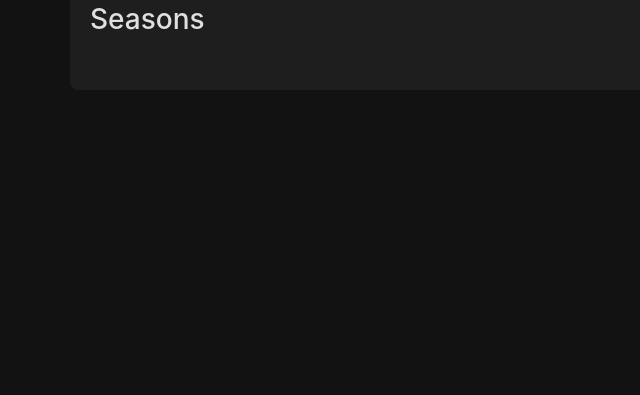
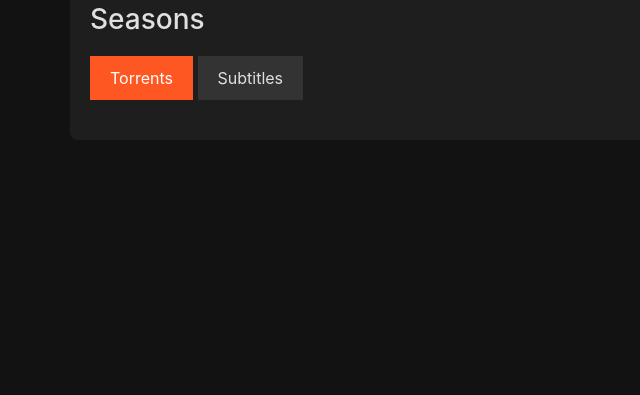
Before and after one commit to davidzarud/torrent-scraper, a Flask app: page /show/1 in a window 1280 px wide. Shown: the part 405-800 px from the top of the page, without its empty margins (0-640 px from the left). Run offline with Flask 3, Linux system fonts and the light colour scheme; data that the repository does not hold is empty; some libraries are stand-ins or nearby versions.

Commit message:
Add subtitle tab to tv shows

```diff
--- a/app.py
+++ b/app.py
@@ -346,6 +346,7 @@ def search_torrents(query):
 
     # Sort torrents by the number of seeders in descending order
     all_torrents.sort(key=lambda torrent: torrent['seeders'], reverse=True)
+    print("torrs ", all_torrents)
     return all_torrents
 
 
--- a/templates/show_detail.html
+++ b/templates/show_detail.html
@@ -115,6 +115,36 @@
         .filter-toggles .btn:hover {
             background-color: #555;
         }
+        .tab-container {
+            margin-bottom: 20px;
+        }
+        .tab-button {
+            background-color: #333;
+            color: #e0e0e0;
+            border: none;
+            padding: 10px 20px;
+            cursor: pointer;
+            transition: background-color 0.3s;
+        }
+        .tab-button.active {
+            background-color: #ff5722;
+            color: #ffffff;
+        }
+        .tab-button:hover {
+            background-color: #555;
+        }
+        .tab-content {
+            display: none; /* Hide all tab content by default */
+        }
+        .tab-content:not(.hidden) {
+             display: block; /* Show content when not hidden */
+        }
+        .tab-content.active {
+            display: block;
+        }
+        .hidden {
+            display: none; /* Explicitly hide elements with this class */
+        }
     </style>
 </head>
 <body>
@@ -159,8 +189,17 @@
         </div>
     </div>
 
-    <div id="torrents" class="movie-grid mt-4">
+    <div class="tab-container">
+        <button class="tab-button active" onclick="showTab('torrents')">Torrents</button>
+        <button class="tab-button" onclick="showTab('subtitles')">Subtitles</button>
+    </div>
+
+    <div id="torrents" class="tab-content">
         <!-- Torrents will be dynamically added here -->
+    </div>
+
+    <div id="subtitles" class="tab-content hidden">
+        <!-- Subtitles will be dynamically added here -->
     </div>
 </div>
 
@@ -201,19 +240,21 @@
     }
 
     function loadTorrents(query) {
+        console.log('Attempting to load torrents for query:', query);
         const torrentsContainer = document.querySelector('#torrents');
         torrentsContainer.innerHTML = '<p>Loading torrents...</p>'; // Show loading message
 
         fetch(`/search_torrents?query=${encodeURIComponent(query)}`)
             .then(response => {
+                console.log('Received response:', response); // Debug response
                 if (!response.ok) {
                     throw new Error('Network response was not ok');
                 }
                 return response.json();
             })
             .then(data => {
-                console.log('Torrents data:', data); // Log data for debugging
-                torrentsContainer.innerHTML = ''; // Clear previous torrents
+                console.log('Received torrents data:', data); // Debug data
+                torrentsContainer.innerHTML = ''; // Clear previous content
                 if (data.torrents && data.torrents.length > 0) {
                     let tableHtml = `
                         <h2>Torrents</h2>
@@ -279,6 +320,26 @@
             });
     }
 
+    function showTab(tabId) {
+    console.log(`Showing tab: ${tabId}`); // Debugging
+
+    // Hide all tab content
+    document.querySelectorAll('.tab-content').forEach(content => {
+        content.classList.add('hidden');
+    });
+
+    // Remove 'active' class from all tab buttons
+    document.querySelectorAll('.tab-button').forEach(button => {
+        button.classList.remove('active');
+    });
+
+    // Show the selected tab content
+    document.getElementById(tabId).classList.remove('hidden');
+
+    // Add 'active' class to the clicked button
+    document.querySelector(`.tab-button[onclick="showTab('${tabId}')"]`).classList.add('active');
+}
+
     function fetchAndCopyMagnetLink(torrentUrl) {
         $.ajax({
             url: '/get_magnet_link',
```
